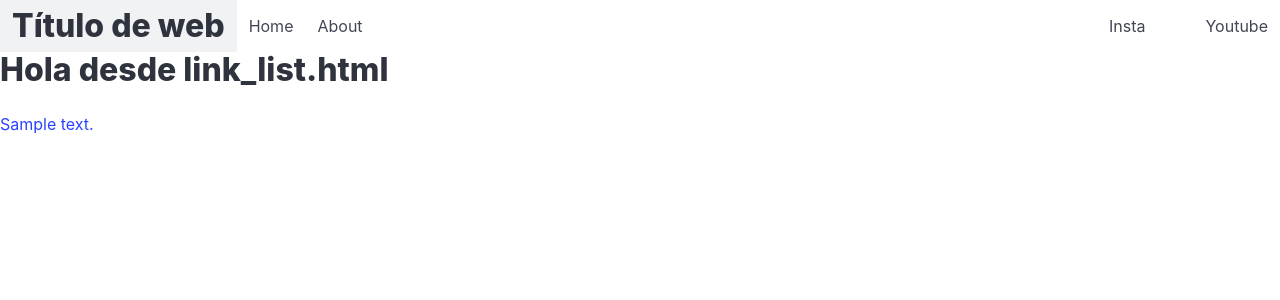
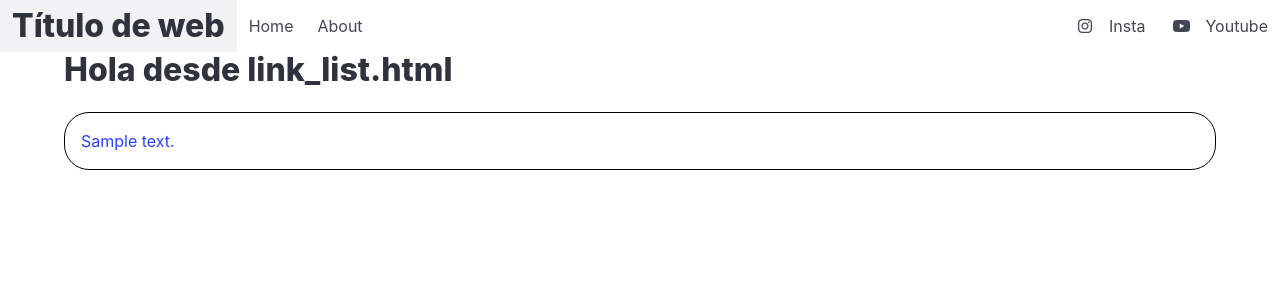
Before and after one commit to Omi-Glez-A/links-app-django, a Django app: page / in a window 1280 px wide. Shown: the top 300 px of the page. Run offline with Django 5.2, Linux system fonts and the light colour scheme; tables that the repository leaves empty hold one stand-in row (values such as "Sample post"); some libraries are stand-ins or nearby versions.

Commit message:
added static/js, modified sytle, base and link_list

```diff
--- a/links/static/css/style.css
+++ b/links/static/css/style.css
@@ -1 +1,7 @@
 @import "https://cdn.jsdelivr.net/npm/bulma@1.0.2/css/bulma.min.css";
+
+.link-item {
+    padding: 1rem;
+    border-radius: 25px;
+    border: 1px solid black;
+}
--- /dev/null
+++ b/links/static/js/scripts.js
@@ -0,0 +1,29 @@
+// Navbar burger toogle
+document.addEventListener('DOMContentLoaded', ()=> {
+    // Obtenemos todos los elementos dentro de navbar-burger
+    const $navbarBurgers = Array.prototype.slice.call(document.querySelectorAll('.navbar-burger'), 0);
+
+    // se añade un evento sobre cada uno de estos elementos
+    $navbarBurgers.forEach(element => {
+        element.addEventListener('click', () => {
+            //obtenemos el target del atributo data-target (que tiene que coincidir
+            // con la id del elemento al que hacemos referencia en el data-target)
+            const target = element.dataset.target;
+            const $target = document.getElementById(target);
+
+            element.classList.toggle('is-active');
+            $target.classList.toggle('is-active');
+        });
+    });
+
+    // const navbarBurger = document.getElementById('navbarBurger');
+
+    // navbarBurger.addEventListener('click', () => {
+    //     const target = navbarBurger.dataset.target;
+    //     const $target = document.getElementById(target);
+
+    //     navbarBurger.className.toggle('is-active');
+    //     $target.className.toggle('is-active');
+    // });
+
+});
--- a/links/templates/links/base.html
+++ b/links/templates/links/base.html
@@ -1,29 +1,34 @@
 {% load static %}
 <!DOCTYPE html>
-<html lang="en">
+<html lang="en" class="has-navbar-fixed-top">
   <head>
     <meta charset="UTF-8" />
     <meta name="viewport" content="width=device-width, initial-scale=1.0" />
     <title>Lumpen Creativo | {{ title }}</title>
-    <!-- <link
-  rel="stylesheet"
-  href="https://cdn.jsdelivr.net/npm/bulma@1.0.2/css/bulma.min.css"
-> -->
+
     <link rel="stylesheet" href="{% static 'css/style.css' %}" />
+    <link
+      rel="stylesheet"
+      href="https://cdnjs.cloudflare.com/ajax/libs/font-awesome/6.6.0/css/all.min.css"
+      integrity="sha512-Kc323vGBEqzTmouAECnVceyQqyqdsSiqLQISBL29aUW4U/M7pSPA/gEUZQqv1cwx4OnYxTxve5UMg5GT6L4JJg=="
+      crossorigin="anonymous"
+      referrerpolicy="no-referrer"
+    />
+    <script src="{% static 'js/scripts.js' %}"></script>
   </head>
   <body>
     <header>
-      <nav class="navbar is-transparent">
+      <nav class="navbar is-transparent is-fixed-top">
         <div class="navbar-brand">
           <a class="navbar-item" href="https://bulma.io">
             <h1 class="title">Título de web</h1>
           </a>
-          <div class="navbar-burger js-burger" data-target="menu-web">
-            <span></span>
-            <span></span>
-            <span></span>
-            <span></span>
-          </div>
+          <a role="button" class="navbar-burger" data-target="menu-web" aria-label="menu" aria-expanded="false">
+            <span aria-hidden="true"></span>
+            <span aria-hidden="true"></span>
+            <span aria-hidden="true"></span>
+            <span aria-hidden="true"></span>
+          </a>
         </div>
 
         <div id="menu-web" class="navbar-menu">
@@ -44,7 +49,7 @@
               href="https://twitter.com/intent/tweet?text=Bulma: a modern CSS framework based on Flexbox&amp;hashtags=bulmaio&amp;url=https://bulma.io&amp;via=jgthms"
             >
               <span class="icon">
-                <i class="fab fa-instagram"></i>
+                <i class="fa-brands fa-instagram"></i>
               </span>
               <span> Insta </span>
             </a>
@@ -54,7 +59,7 @@
               href="https://github.com/jgthms/bulma/releases/download/1.0.2/bulma-1.0.2.zip"
             >
               <span class="icon">
-                <i class="fas fa-youtube"></i>
+                <i class="fa-brands fa-youtube"></i>
               </span>
               <span> Youtube </span>
             </a>
@@ -62,6 +67,9 @@
         </div>
       </nav>
     </header>
-    {% block content %}{% endblock content %}
+    <div class="container">
+      {% block content %}{% endblock content %}
+    </div>
+
   </body>
 </html>
--- a/links/templates/links/link_list.html
+++ b/links/templates/links/link_list.html
@@ -1,6 +1,10 @@
 {% extends 'links/base.html' %}
 
 {% block content %}
-    <p class="title">Hola desde link_list.html</p>
-    <div>{% for link in links %}<a href="{{ link.url }}">{{ link.text }}</a> {% endfor %}</div>
+<p class="title">Hola desde link_list.html</p>
+
+{% for link in links %}
+<div class="section link-item"><a href="{{ link.url }}">{{ link.text }}</a></div>
+{% endfor %}
+
 {% endblock content %}
```
